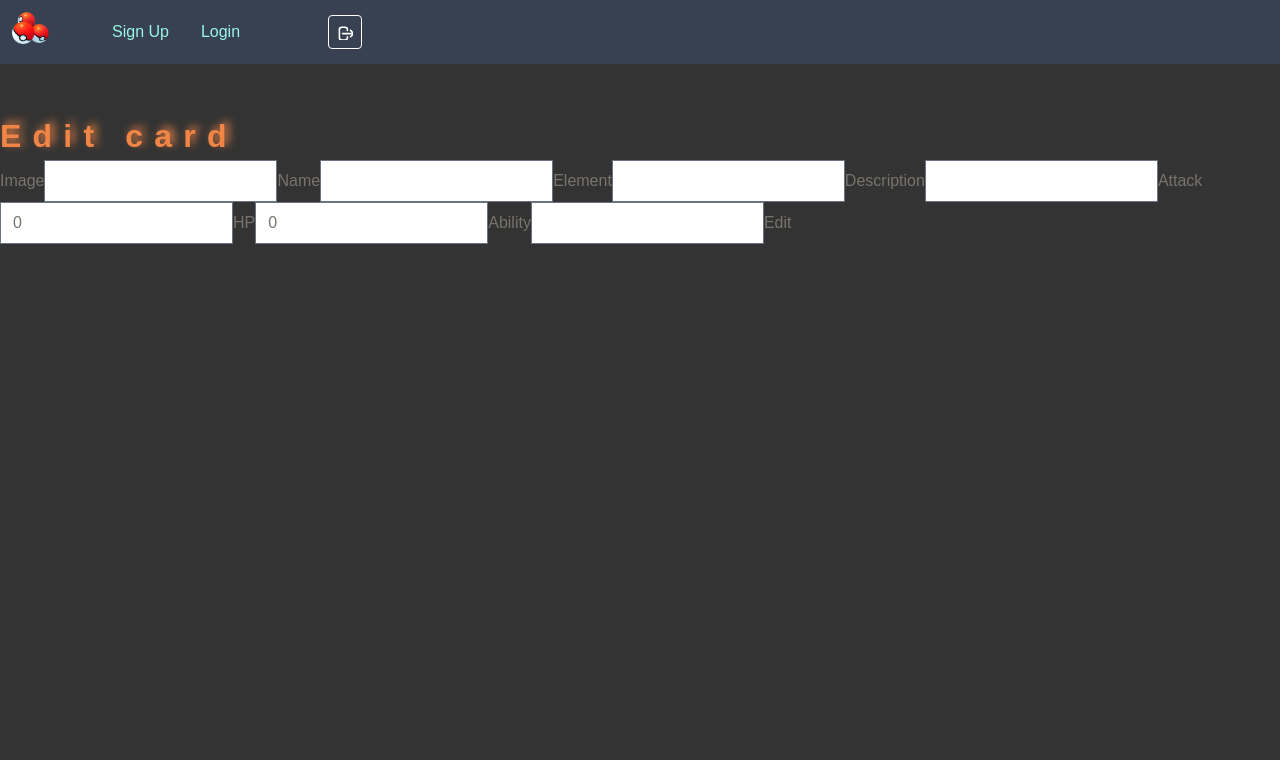
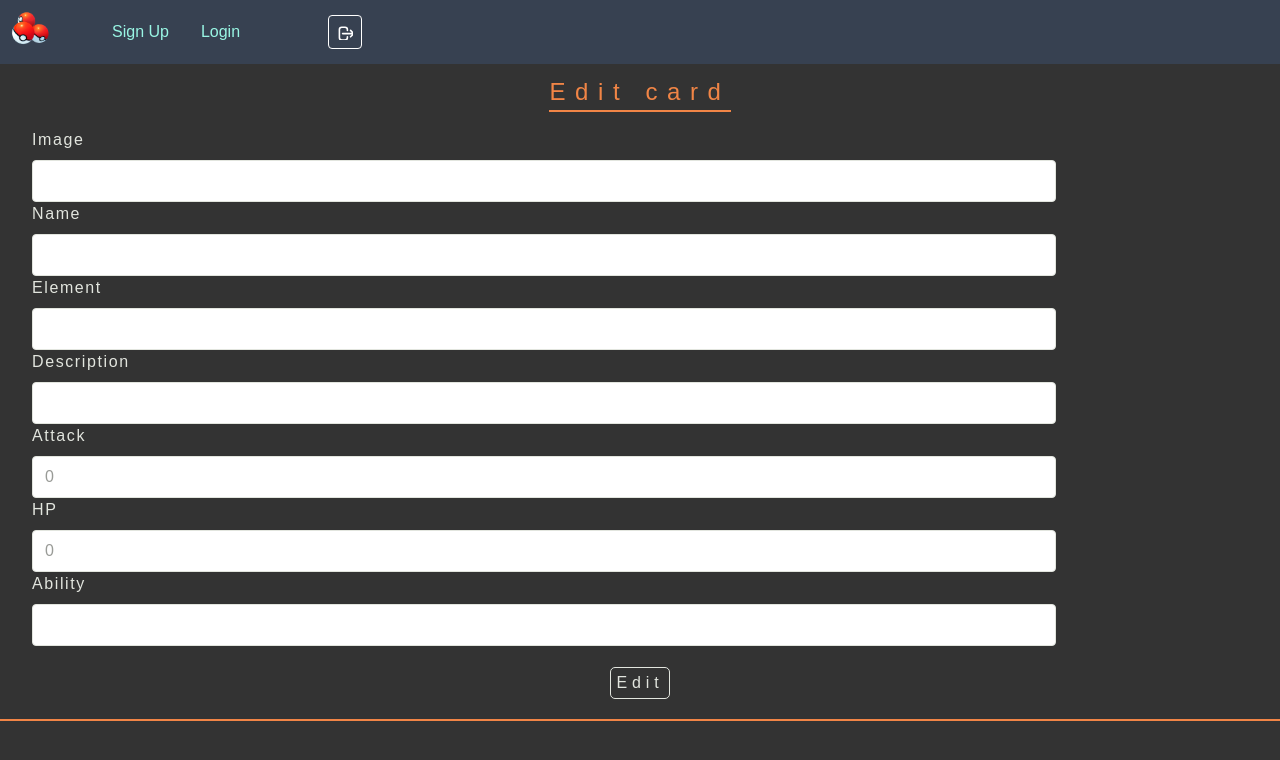
Before and after one commit to sebascb/ProjectM3frontend, a React (Create React App) app: page /cards/1/edit in a window 1280 px wide. Shown: the top 760 px of the page. Built offline with nearby package versions, Linux system fonts and the light colour scheme; no server answers; the HTML template or start-up script is replaced by a standard one.

Commit message:
styles updated

```diff
--- a/src/components/Create.jsx
+++ b/src/components/Create.jsx
@@ -49,12 +49,12 @@ function Create () {
              <option value="https://img.pokemondb.net/sprites/home/normal/gloom-f.png">Gloom</option>
              <option value="https://img.pokemondb.net/sprites/home/normal/venonat.png">Venonat</option>
              <option value="https://img.pokemondb.net/sprites/home/normal/venomoth.png">Venomoth</option>
-             <option value="https://img.pokemondb.net/sprites/home/normal/diglett-alolan.png">Diglett</option>
-             <option value="https://img.pokemondb.net/sprites/home/normal/meowth-alolan.png">Meowth</option>
+             <option value="https://img.pokemondb.net/sprites/home/normal/rhydon-f.png">Rhydon</option>
+             <option value="https://img.pokemondb.net/sprites/legends-arceus/normal/alakazam-f.png">Alakazam</option>
              <option value="https://img.pokemondb.net/sprites/home/normal/psyduck.png">Psyduck</option>
              <option value="https://img.pokemondb.net/sprites/home/normal/growlithe.png">Growlithe</option>
-             <option value="https://img.pokemondb.net/sprites/home/normal/poliwag.png">Poliwag</option>
-             <option value="https://img.pokemondb.net/sprites/home/normal/abra.png">Abra</option>
+             <option value="https://img.pokemondb.net/sprites/home/normal/jynx.png">Jynx</option>
+             <option value="https://img.pokemondb.net/sprites/home/normal/tauros.png">Tauros</option>
              <option value="https://img.pokemondb.net/sprites/home/normal/machop.png">Machop</option>
              <option value="https://img.pokemondb.net/sprites/legends-arceus/normal/golem.png">Golem</option>
            </select>
--- a/src/components/Edit.jsx
+++ b/src/components/Edit.jsx
@@ -46,58 +46,62 @@ function Edit () {
    return (
       <div>
         <div>
-          <h1>Edit card</h1>
+         <div className="title-create">
+            <h2 className="letter-create">Edit card</h2>
+          </div>
           <form onSubmit={handleSubmit}>
-            <label>Image</label>
-            <input
+           <label className="label-crt">Image</label>
+           <input className="input-crt"
               type="text"
               name="image"
               value={editStateCard.image}
               onChange={handleForm}
             />
-            <label>Name</label>
-            <input
+           <label className="label-crt">Name</label>
+           <input className="input-crt"
               type="text"
               name="name"
               value={editStateCard.name}
               onChange={handleForm}
             />
-            <label>Element</label>
-            <input
+           <label className="label-crt">Element</label>
+           <input className="input-crt"
               type="text"
               name="element"
               value={editStateCard.element}
               onChange={handleForm}
             />
-            <label>Description</label>
-            <input
+           <label className="label-crt">Description</label>
+           <input className="input-crt"
               type="text"
               name="description"
               value={editStateCard.description}
               onChange={handleForm}
             />
-            <label>Attack</label>
-            <input
+           <label className="label-crt">Attack</label>
+           <input className="input-crt"
               type="text"
               name="attack"
               value={editStateCard.attack}
               onChange={handleForm}
             />
-            <label>HP</label>
-            <input
+           <label className="label-crt">HP</label>
+           <input className="input-crt"
               type="number"
               name="hp"
               value={editStateCard.hp}
               onChange={handleForm}
             />
-            <label>Ability</label>
-            <input
+           <label className="label-crt">Ability</label>
+           <input className="input-crt"
               type="text"
               name="ability"
               value={editStateCard.ability}
               onChange={handleForm}
             />
-            <button type="submit">Edit</button>
+            <div className="btn-create">
+             <button className="button-create" type="submit">Edit</button>
+            </div>
           </form>
         </div>
       </div>
```
